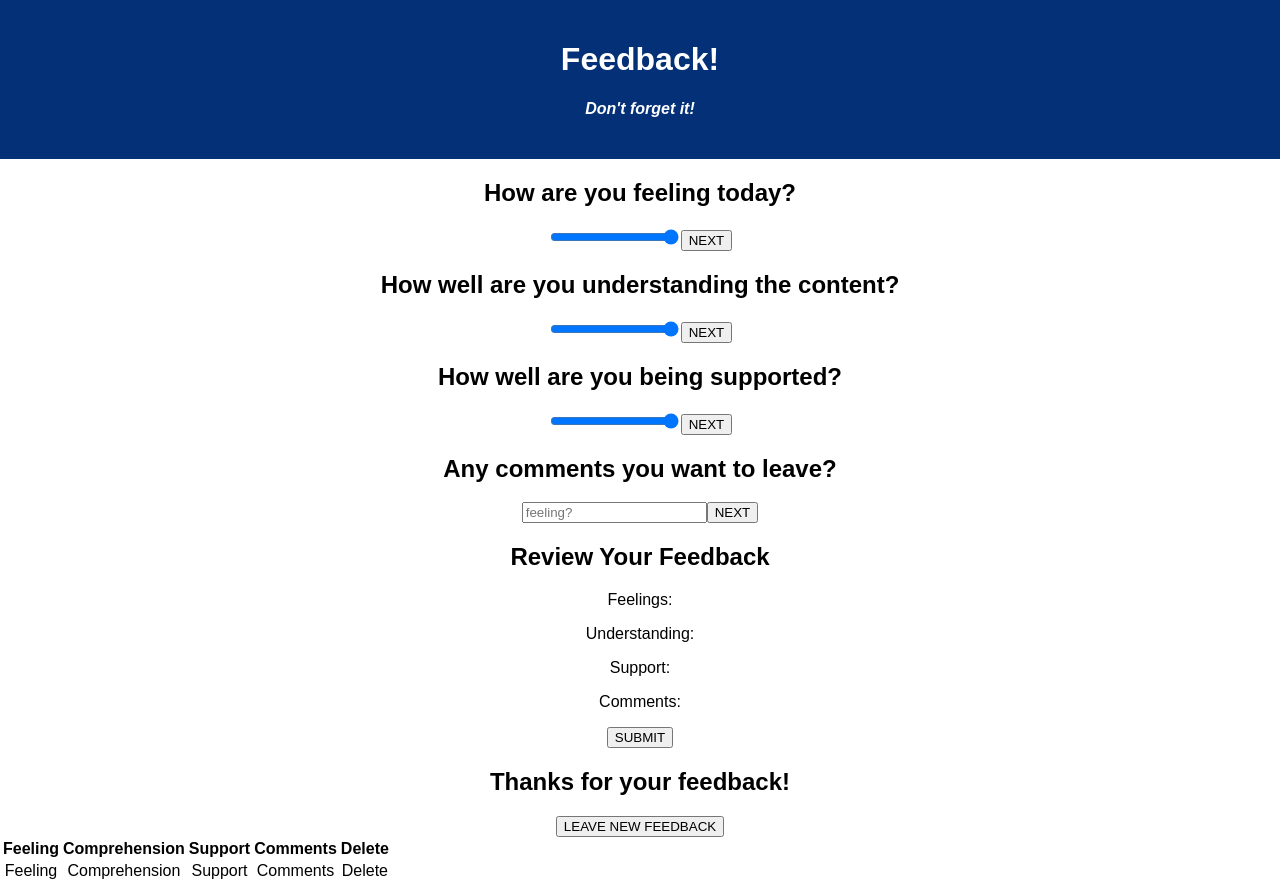
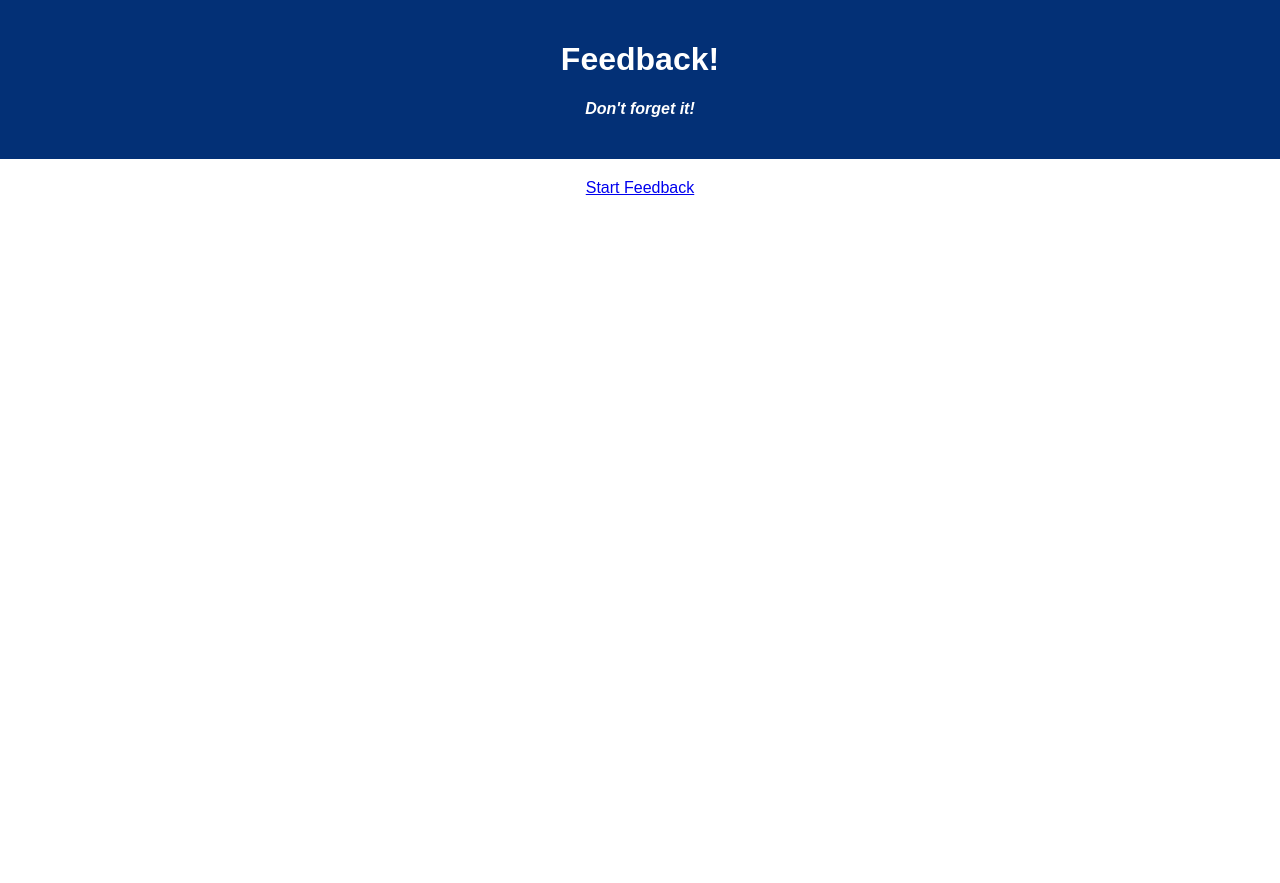
Before and after one commit to JeannieRenee/weekend-redux-feedback-loop, a React (Create React App) app: page /#/ in a window 1280 px wide. Before the commit this address led to /#/Comments. After the commit the page ends 800 px from the top, so only its background shows below. Built offline with nearby package versions, Linux system fonts and the light colour scheme.

Commit message:
added routes and generalc layout

```diff
--- a/package.json
+++ b/package.json
@@ -9,7 +9,7 @@
     "pg": "^8.2.1",
     "react": "^17.0.1",
     "react-dom": "^17.0.1",
-    "react-router-dom": "^5.3.0",
+    "react-router-dom": "^5.3.3",
     "react-scripts": "^5.0.1"
   },
   "devDependencies": {
--- a/src/components/App/App.jsx
+++ b/src/components/App/App.jsx
@@ -1,7 +1,10 @@
 import React from 'react';
 import axios from 'axios';
 import './App.css';
+import { HashRouter as Router, Route} from "react-router-dom";
+
 // component imports
+import Home from '../Home/Home';
 import Comments from '../Comments/Comments';
 import Feeling from '../Feeling/Feeling';
 import Support from '../Support/Support';
@@ -14,21 +17,47 @@ import Thanks from '../Thanks/Thanks';
 function App() {
 
   return (
+    <Router>
       <div className='App'>
         <header className='App-header'>
           <h1 className='App-title'>Feedback!</h1>
           <h4>Don't forget it!</h4>
         </header>
 
+      <Route path="/" exact>
+        <Home />
+      </Route>
+
+      <Route path="/Feeling" exact>
         <Feeling />
+      </Route>
+
+      <Route path="/Understanding" exact>
         <Understanding />
+      </Route>
+
+      <Route path="/Support" exact>
         <Support />
+      </Route>
+
+      <Route path="/Comments" exact>
         <Comments />
+      </Route>
+
+      <Route path="/Review" exact>
         <Review />
+      </Route>
+
+      <Route path="/Thanks" exact>
         <Thanks />
+      </Route>
+
+      <Route path="/Admin" exact>
         <Admin />
+      </Route>
 
       </div>
+    </Router>
   );
 }
 
--- a/src/components/Comments/Comments.jsx
+++ b/src/components/Comments/Comments.jsx
@@ -1,3 +1,4 @@
+import { Link } from 'react-router-dom';
 
 
 function Comments(){
@@ -9,7 +10,7 @@ function Comments(){
                 type="text"
                 placeholder="feeling?"
             />
-            <button>NEXT</button>
+            <Link to='/Review'>NEXT</Link>
         </>
     )
 }
--- a/src/components/Feeling/Feeling.jsx
+++ b/src/components/Feeling/Feeling.jsx
@@ -1,4 +1,4 @@
-
+import { Link } from 'react-router-dom';
 
 function Feeling(){
     return (
@@ -10,7 +10,7 @@ function Feeling(){
                 min="0"
                 max="10"
             />
-            <button>NEXT</button>
+            <Link to='/Understanding'>NEXT</Link>
         </>
     )
 }
--- /dev/null
+++ b/src/components/Home/Home.jsx
@@ -0,0 +1,11 @@
+import { Link } from 'react-router-dom';
+
+function Home(){
+    return (
+        <>
+            <Link to='/feeling'>Start Feedback</Link>
+        </>
+    )
+}
+
+export default Home;
--- a/src/components/Review/Review.jsx
+++ b/src/components/Review/Review.jsx
@@ -1,4 +1,4 @@
-
+import { Link } from 'react-router-dom';
 
 function Review(){
     return (
@@ -9,7 +9,7 @@ function Review(){
             <p>Support: </p>
             <p>Comments: </p>
 
-            <button>SUBMIT</button>
+            <Link to='/Thanks'>SUBMIT</Link>
         </>
     )
 }
--- a/src/components/Support/Support.jsx
+++ b/src/components/Support/Support.jsx
@@ -1,4 +1,4 @@
-
+import { Link } from 'react-router-dom';
 
 function Support(){
     return (
@@ -10,7 +10,7 @@ function Support(){
             min="0"
             max="10"
         />
-        <button>NEXT</button>
+        <Link to='/Comments'>NEXT</Link>
     </>
     )
 }
--- a/src/components/Thanks/Thanks.jsx
+++ b/src/components/Thanks/Thanks.jsx
@@ -1,3 +1,4 @@
+import { Link } from 'react-router-dom';
 
 
 function Thanks(){
@@ -5,7 +6,10 @@ function Thanks(){
         <>
             <h2>Thanks for your feedback!</h2>
 
-            <button>LEAVE NEW FEEDBACK</button>
+            <Link to='/feeling'>LEAVE NEW FEEDBACK</Link>
+            <br/>
+            <Link to='/'>Exit to Home</Link>
+
         </>
     )
 }
--- a/src/components/Understanding/Understanding.jsx
+++ b/src/components/Understanding/Understanding.jsx
@@ -1,3 +1,4 @@
+import { Link } from 'react-router-dom';
 
 
 function Understanding(){
@@ -10,7 +11,7 @@ function Understanding(){
             min="0"
             max="10"
         />
-        <button>NEXT</button>
+        <Link to='/Support'>NEXT</Link>
     </>
     )
 }
```
Also changed, not shown: 1 other file (tests, documents, lock files or other folders). Lines whose indentation alone changed are shown as unchanged.
